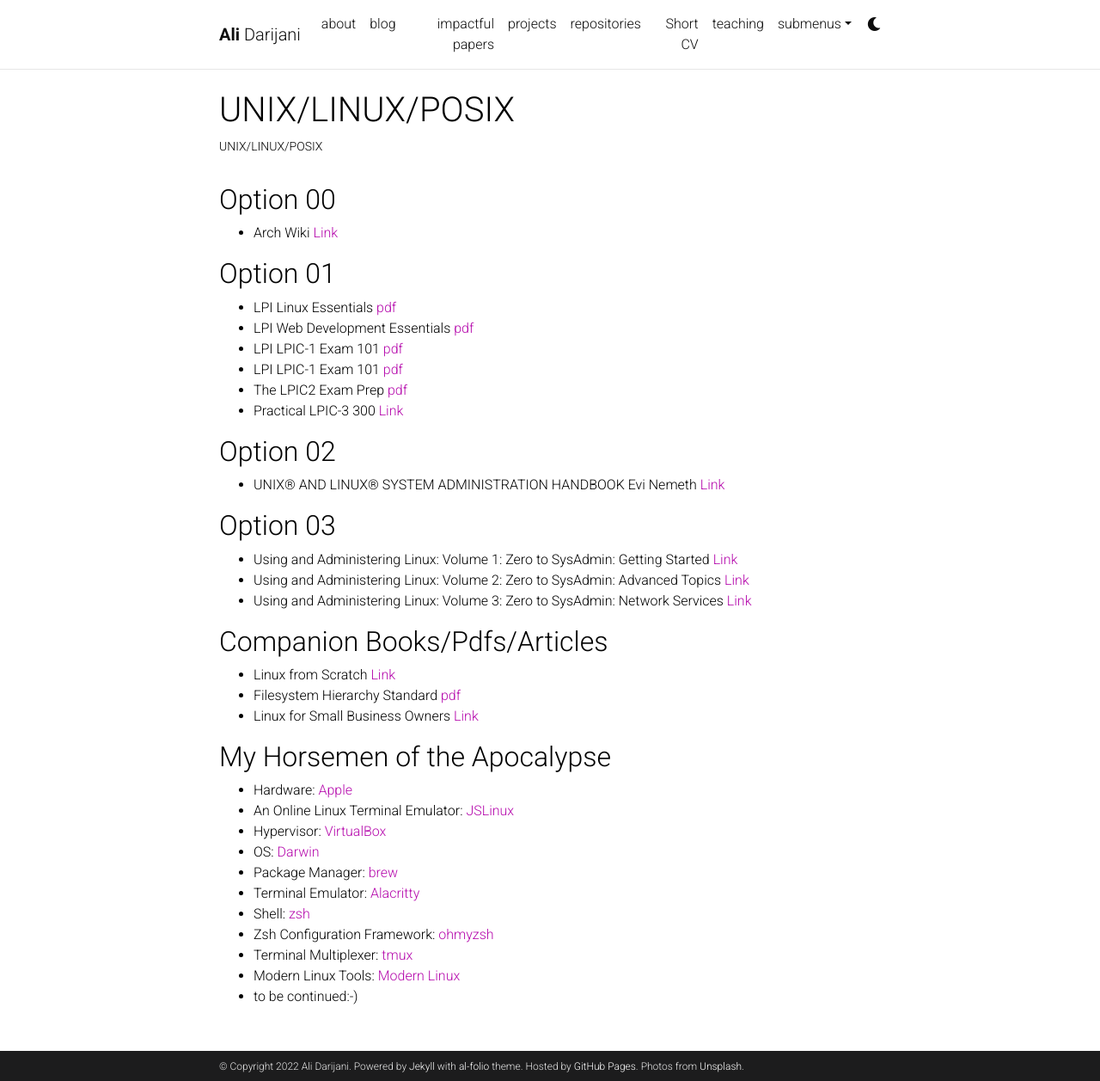
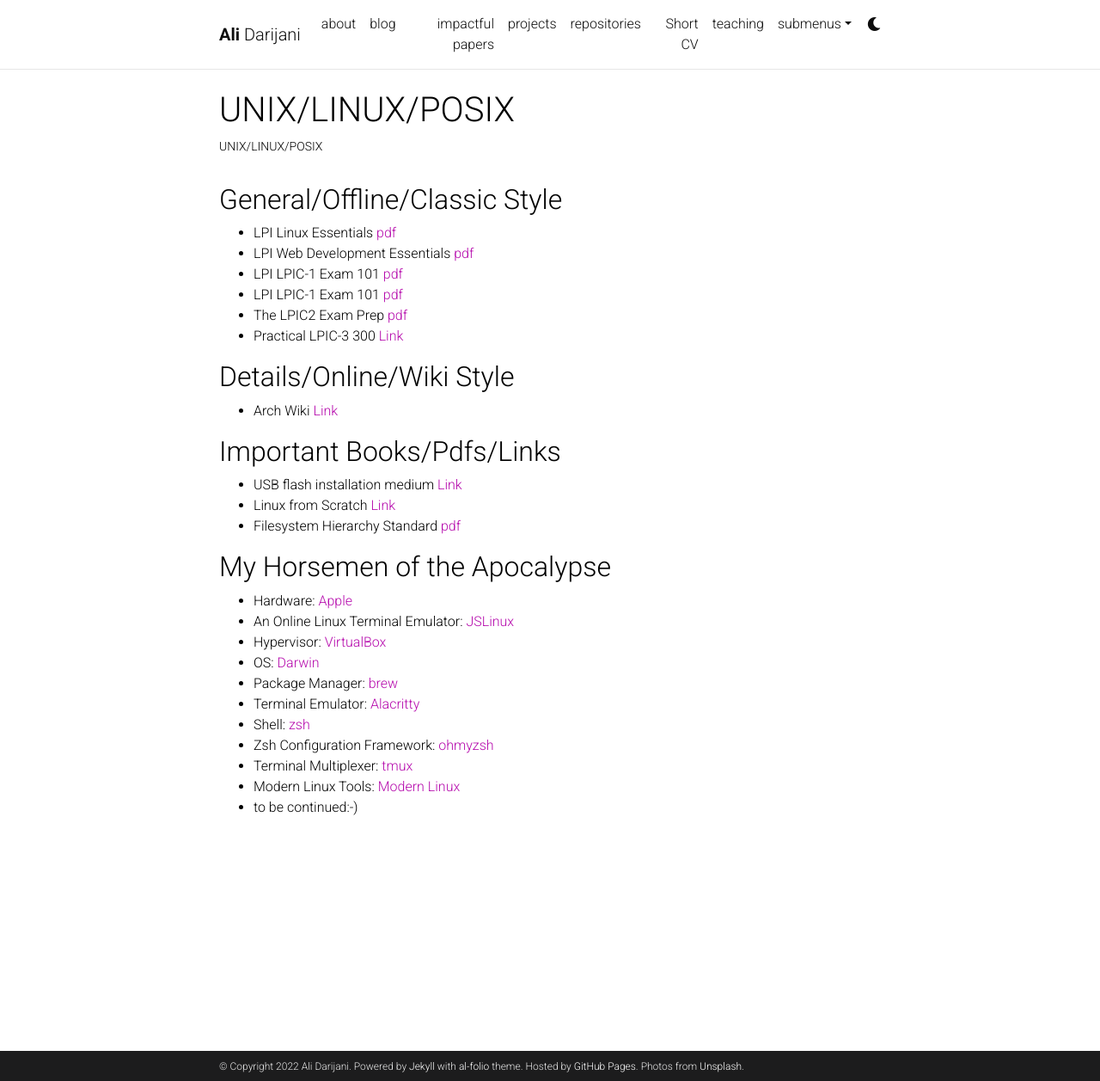
Before and after one commit to adarijani/adarijani.github.io_archived, a Jekyll site: the page built from _projects/unix linux posix.md, in a window 1280 px wide and 1257 px high. Shown: the whole window at 86% size. Built offline with Jekyll 4.4.1, drawn with Linux system fonts in a browser that asks for light colours; comment, search, counter and statistics services are not loaded; a style sheet for code colours, icons or effects is not loaded.

Commit message:
Update unix linux posix.md

```diff
--- a/_projects/unix linux posix.md
+++ b/_projects/unix linux posix.md
@@ -7,10 +7,7 @@
 category: teaching
 ---
 
-## Option 00
-* Arch Wiki [Link](https://wiki.archlinux.org/)
-
-## Option 01
+## General/Offline/Classic Style
 * LPI Linux Essentials [pdf](https://learning.lpi.org/pdfstore/LPI-Learning-Material-010-160-en.pdf)
 * LPI Web Development Essentials [pdf](https://learning.lpi.org/pdfstore/LPI-Learning-Material-030-100-en.pdf)
 * LPI LPIC-1 Exam 101 [pdf](https://learning.lpi.org/pdfstore/LPI-Learning-Material-101-500-en.pdf)
@@ -18,18 +15,13 @@
 * The LPIC2 Exam Prep [pdf](https://lpic2book.github.io/src/pdf/lpic2book.pdf)
 * Practical LPIC-3 300 [Link](https://link.springer.com/book/10.1007/978-1-4842-4473-9)
 
-## Option 02
-* UNIX® AND LINUX® SYSTEM ADMINISTRATION HANDBOOK Evi Nemeth [Link](https://www.oreilly.com/library/view/unix-and-linux/9780134278308/)
+## Details/Online/Wiki Style
+* Arch Wiki [Link](https://wiki.archlinux.org/)
 
-## Option 03
-* Using and Administering Linux: Volume 1: Zero to SysAdmin: Getting Started [Link](https://www.oreilly.com/library/view/using-and-administering/9781484250495/)
-* Using and Administering Linux: Volume 2: Zero to SysAdmin: Advanced Topics [Link](https://www.oreilly.com/library/view/using-and-administering/9781484254554/)
-* Using and Administering Linux: Volume 3: Zero to SysAdmin: Network Services [Link](https://www.oreilly.com/library/view/using-and-administering/9781484254851/)
-
-## Companion Books/Pdfs/Articles
+## Important Books/Pdfs/Links
+* USB flash installation medium [Link](https://wiki.archlinux.org/title/USB_flash_installation_medium)
 * Linux from Scratch [Link](https://www.linuxfromscratch.org/lfs/downloads/stable/LFS-BOOK-11.2.pdf)
 * Filesystem Hierarchy Standard [pdf](https://refspecs.linuxfoundation.org/FHS_3.0/fhs-3.0.pdf)
-* Linux for Small Business Owners [Link](https://link.springer.com/book/10.1007/978-1-4842-8264-9)
 
 ## My Horsemen of the Apocalypse
 * Hardware: [Apple](https://www.apple.com/mac/)
```
